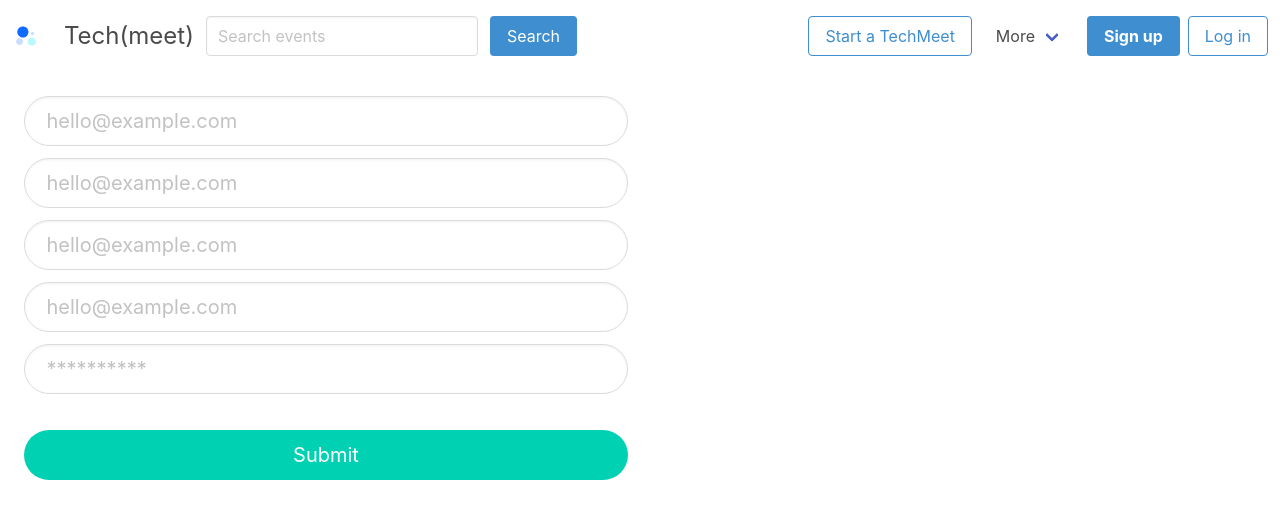
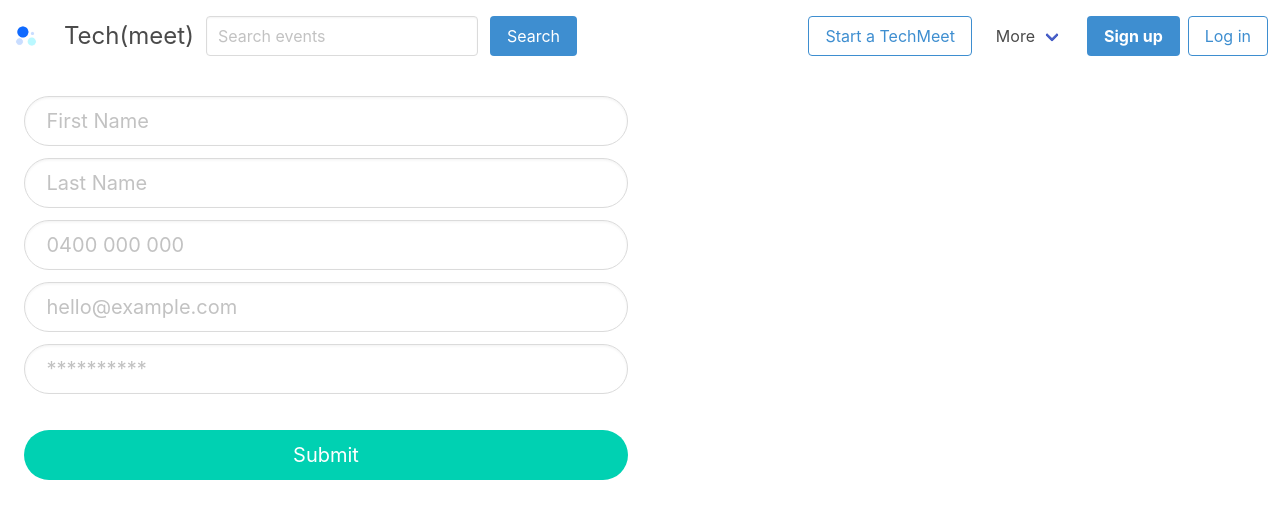
Before and after one commit to wendycodeworks/MERN-Assignment, a React (Create React App) app in the folder techmeet-client/: page /signup in a window 1280 px wide. Shown: the top 518 px of the page. Built offline with nearby package versions, Linux system fonts and the light colour scheme.

Commit message:
working rego form | change rego form placeholders

```diff
--- a/techmeet-client/src/pages/User/Signup.js
+++ b/techmeet-client/src/pages/User/Signup.js
@@ -44,7 +44,7 @@ const Signup = () => {
                                     <input
                                     className="input is-medium is-rounded"
                                     type="text"
-                                    placeholder="hello@example.com"
+                                    placeholder="First Name"
                                     value={userFirstName}
                                     onChange={e => setUserFirstName(e.target.value)} />
                                 </div>
@@ -54,7 +54,7 @@ const Signup = () => {
                                     <input
                                     className="input is-medium is-rounded"
                                     type="text"
-                                    placeholder="hello@example.com"
+                                    placeholder="Last Name"
                                     value={userLastName}
                                     onChange={e => setUserLastName(e.target.value)} />
                                 </div>
@@ -64,7 +64,7 @@ const Signup = () => {
                                     <input
                                     className="input is-medium is-rounded"
                                     type="text"
-                                    placeholder="hello@example.com"
+                                    placeholder="0400 000 000"
                                     value={userPhone}
                                     onChange={e => setUserPhone(e.target.value)} />
                                 </div>
```
